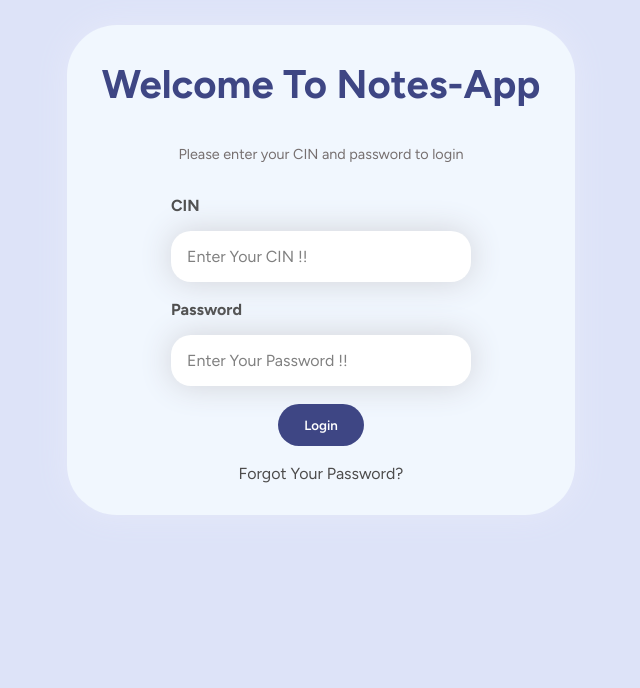
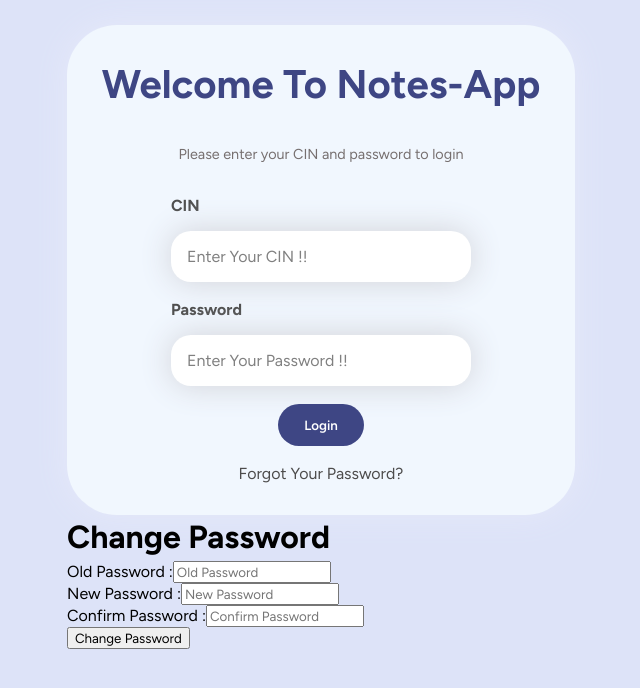
Before and after one commit to abaakil35/Note-React, a React (Create React App) app: page /updatepassword in a window 1280 px wide. Shown: the top 688 px of the page, without its empty margins (319-959 px from the left). Built offline with nearby package versions, Linux system fonts and the light colour scheme.

Commit message:
on the way

```diff
--- a/src/App.jsx
+++ b/src/App.jsx
@@ -1,18 +1,25 @@
-
 import { useState } from "react";
 import NotesList from "./Components/NoteList";
 import LoginPage from "./Components/LoginPage";
+import { Routes, Route } from "react-router-dom";
+import UpdatePassword from "./Components/UpdatePassword";
+import MyNotesOnly from "./Components/MyNotesOnly";
+
 
 
 function App() {
   const [isConect, setisConect] = useState(false);
 
   return (
-    <div>{isConect ? <NotesList /> : <LoginPage setisConect={setisConect} />}</div>
-
+    <div>
+      {isConect ? <NotesList setisConect={setisConect} /> : <LoginPage setisConect={setisConect} />}
+    <Routes>
+    <Route path="/updatepassword" element={<UpdatePassword />} />
+    <Route path="/mynotesonly" element={<MyNotesOnly />} />
+  </Routes>
+    </div>
   );
 
 }
 
-
-export default App;
+export default App;
--- a/src/Components/CreateNote.jsx
+++ b/src/Components/CreateNote.jsx
@@ -19,11 +19,12 @@ const CreateNote = ({ onCreate, onCancel }) => {
 
   const handleSubmit = (e) => {
     e.preventDefault();
-    const newNote = { recipient, title, content, time: new Date().toLocaleString() };
-    console.log(newNote); // Debugging line to check the newNote object
+    const newNote = { shared_with: recipient, title, content, time: new Date().toLocaleString() };
+    console.log('Submitting new note:', newNote); // Debugging line to check the newNote object
 
     axios.post('https://notes.devlop.tech/api/notes', newNote)
       .then(response => {
+        console.log('Note created:', response.data); // Debugging line to check the response
         onCreate(response.data);
       })
       .catch(error => console.error('Error adding note:', error));
@@ -73,7 +74,7 @@ const CreateNote = ({ onCreate, onCancel }) => {
         </div>
         <div>
           <label className="create-note-labels" htmlFor="selected-recipients">
-            Selected Recipients:
+            Send to :
           </label>
           <ul id="selected-recipients" className="selected-recipients">
             {recipient.map(id => {
--- a/src/Components/DetailsNote.jsx
+++ b/src/Components/DetailsNote.jsx
@@ -38,4 +38,6 @@ const DetailsNote = ({ title, content, sharedWith, onEdit, onCancel, date }) =>
   );
 };
 
+
+
 export default DetailsNote;
--- a/src/Components/Style/CreateNote.css
+++ b/src/Components/Style/CreateNote.css
@@ -9,6 +9,8 @@
   max-width: 500px;
   box-sizing: border-box;
   margin-right: 100px;
+  height: 100%;
+
 }
 
 .create-note-title {
@@ -95,7 +97,10 @@
   color: #616982;
 }
 
-
+.selected-recipients{
+  max-height: 70px;
+  overflow-y: auto;
+}
 
 .available-users li:hover, .selected-recipients li:hover {
   background-color: #91999aa9;
--- a/src/Components/Style/Navbar.css
+++ b/src/Components/Style/Navbar.css
@@ -98,7 +98,9 @@ body, html {
     background-color: hsl(213deg, 85%, 97%);
     color: hsl(213deg, 25%, 25%);
   }
-
+  .dropdown-item svg {
+    margin-right: 8px;
+  }
   .navbar-menu:hover .dropdown {
     display: flex;
   }
@@ -113,6 +115,9 @@ body, html {
     display: flex;
 
   }
+  .navbar-username svg {
+    margin-right: 5px;
+  }
   .test {
     width: 24px;
     height: 12px;
--- a/src/Components/UpdatePassword.jsx
+++ b/src/Components/UpdatePassword.jsx
@@ -0,0 +1,82 @@
+import { useState } from "react";
+import axios from "axios";
+import { motion } from "framer-motion";
+
+const User = () => {
+  const [old, setold] = useState("");
+  const [newp, setnewp] = useState("");
+  const [conf, setconf] = useState("");
+  const myToken = localStorage.getItem("authToken");
+
+  const handlePassword = () => {
+    if (window.confirm("Are you sure you want to change your password?")) {
+      if (old && newp && conf && newp === conf) {
+        axios.put(
+          `https://notes.devlop.tech/api/update-password`,
+          {
+            current_password: old,
+            new_password: newp,
+            new_password_confirmation: conf,
+          },
+          {
+            headers: {
+              Authorization: `Bearer ${myToken}`,
+            },
+          }
+        ).then(
+          alert("Password Updated Successfully")
+        );
+      }
+    }
+  };
+
+  return (
+    <motion.div className="user"
+    initial={{ opacity: 0,y: 100 }}
+    animate={{ opacity: 1,y: 0 }}
+    transition={{ duration: 0.5 }}
+    >
+      <div className="up">
+        <h1>Change Password</h1>
+      </div>
+      <div className="down">
+        <div>
+          <label>Old Password :</label>
+          <input
+            type="text"
+            className="change"
+            onChange={(e) => setold(e.target.value)}
+            placeholder="Old Password"
+          />
+        </div>
+        <div>
+          <label>New Password :</label>
+          <input
+            type="text"
+            className="change"
+            onChange={(e) => setnewp(e.target.value)}
+            placeholder="New Password"
+          />
+        </div>
+        <div>
+          <label>Confirm Password :</label>
+          <input
+            type="text"
+            className="change"
+            onChange={(e) => setconf(e.target.value)}
+            placeholder="Confirm Password"
+          />
+        </div>
+        <motion.button
+          whileHover={{ scale: 1.1 }}
+          className="Change"
+          onClick={handlePassword}
+        >
+          Change Password
+        </motion.button>
+      </div>
+    </motion.div>
+  );
+};
+
+export default User;
```
Also changed, not shown: src/Components/CardNotes.jsx (+23 -25 lines), src/Components/Logout.jsx (deleted, +0 -8 lines), src/Components/NavBar.jsx (+3 -19 lines), src/Components/UpdateNote.jsx (+36 -7 lines).
